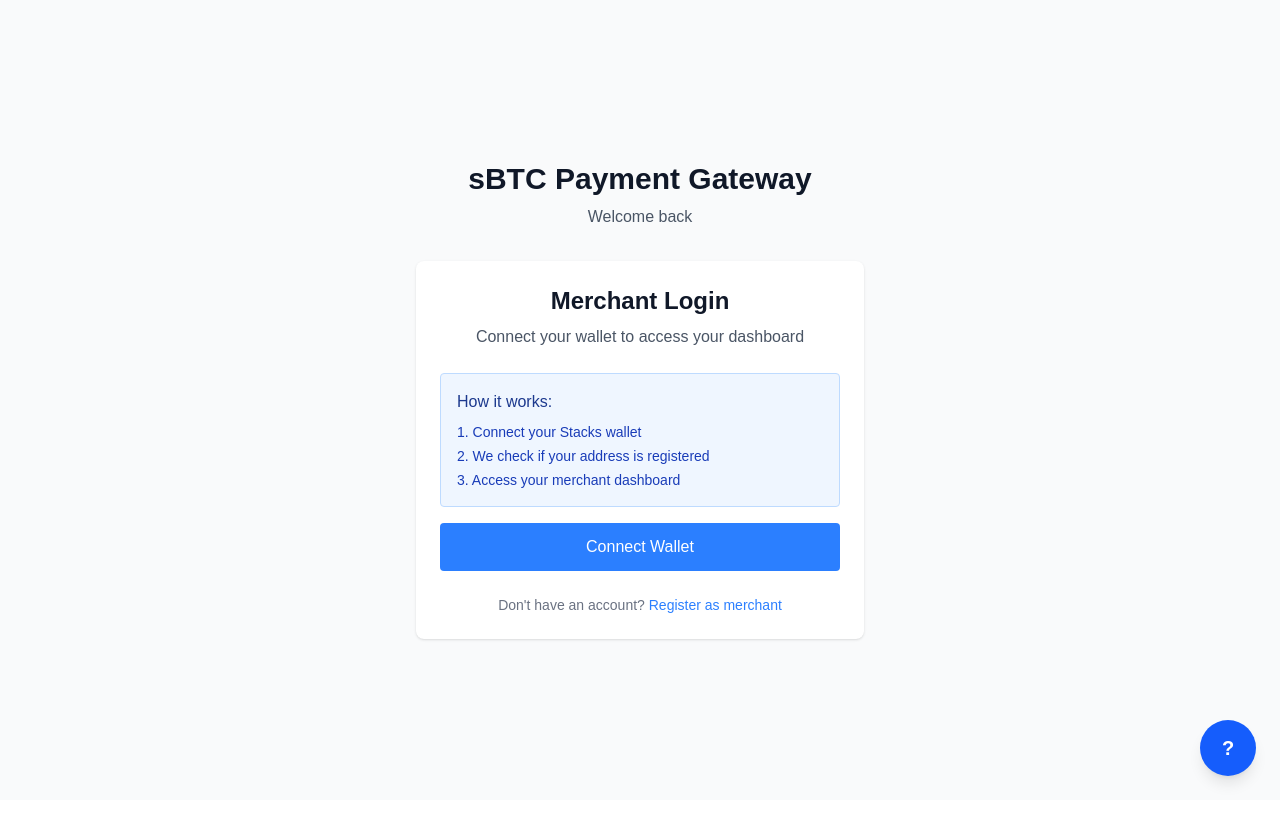
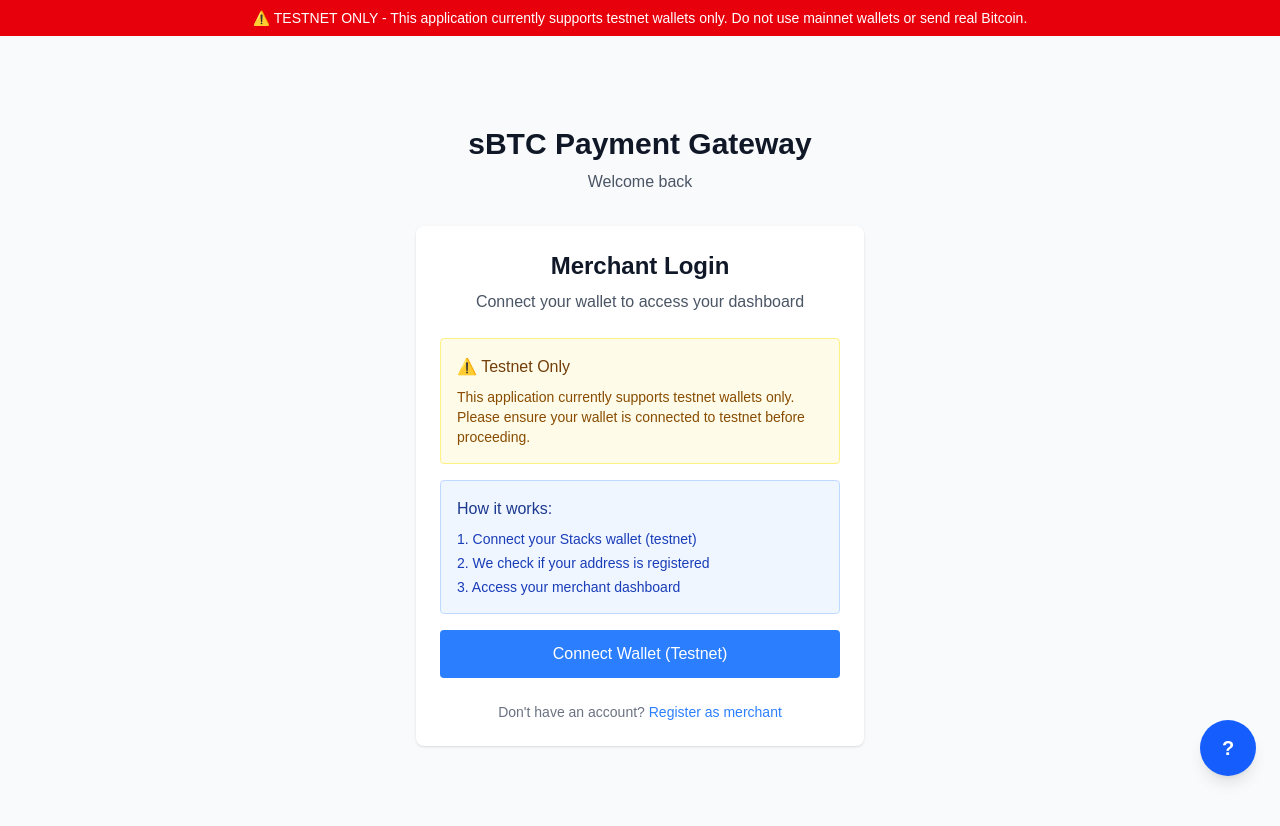
Before and after one commit to STX-CITY/sbtc-pay, a Next.js app: page /login in a window 1280 px wide. Shown: the top 826 px of the page. Before the commit the page ends 800 px from the top, so only its background shows below. Built offline with nearby package versions, Linux system fonts and the light colour scheme.

Commit message:
only allow testnet

```diff
--- a/src/app/docs/page.tsx
+++ b/src/app/docs/page.tsx
@@ -495,7 +495,7 @@ const paymentIntent = await sbtcPay.paymentIntents.create({
                 <div className="bg-white rounded-lg shadow-sm border p-6">
                   <h3 className="text-lg font-semibold mb-3 text-gray-900">Base URL</h3>
                   <div className="bg-gray-100 rounded p-3">
-                    <code className="text-sm">https://api.sbtcpay.com/v1</code>
+                    <code className="text-sm">https://sbtcpay.org/v1</code>
                   </div>
                 </div>
 
--- a/src/app/layout.tsx
+++ b/src/app/layout.tsx
@@ -1,6 +1,7 @@
 import type { Metadata } from "next";
 import "./globals.css";
 import { DocsFAB } from '@/components/docs/docs-fab';
+import { TestnetWarning } from '@/components/testnet-warning';
 
 
 export const metadata: Metadata = {
@@ -15,8 +16,8 @@ export default function RootLayout({
 }>) {
   return (
     <html lang="en">
-      <body
-      >
+      <body>
+        <TestnetWarning />
         {children}
         <DocsFAB />
       </body>
--- a/src/app/page.tsx
+++ b/src/app/page.tsx
@@ -65,9 +65,7 @@ export default function LandingPage() {
               <Link href="#features" className="text-gray-600 hover:text-gray-900 transition-colors">
                 Features
               </Link>
-              <Link href="#pricing" className="text-gray-600 hover:text-gray-900 transition-colors">
-                Pricing
-              </Link>
+
             </nav>
             <div className="flex items-center space-x-4">
               <Link href="/login" className="text-gray-600 hover:text-gray-900 transition-colors">
@@ -362,7 +360,7 @@ app.post('/webhooks', (req, res) => {
       {/* Footer */}
       <footer className="bg-gray-900 text-gray-300 py-16">
         <div className="max-w-7xl mx-auto px-4 sm:px-6 lg:px-8">
-          <div className="grid grid-cols-2 md:grid-cols-4 gap-8">
+          {/* <div className="grid grid-cols-2 md:grid-cols-4 gap-8">
             <div>
               <h3 className="text-white font-semibold mb-4">Product</h3>
               <ul className="space-y-2">
@@ -395,9 +393,9 @@ app.post('/webhooks', (req, res) => {
                 <li><Link href="/security" className="hover:text-white transition-colors">Security</Link></li>
               </ul>
             </div>
-          </div>
+          </div> */}
           <div className="border-t border-gray-800 mt-12 pt-8 text-center">
-            <p>&copy; 2024 sBTC Payment Gateway. Built on Stacks blockchain.</p>
+            <p>&copy; 2025 sBTC Payment Gateway. Built on Stacks blockchain.</p>
           </div>
         </div>
       </footer>
--- a/src/components/auth/merchant-login.tsx
+++ b/src/components/auth/merchant-login.tsx
@@ -15,10 +15,11 @@ interface MerchantData {
 
 export function MerchantLogin() {
   const router = useRouter();
-  const { isConnected, currentAddress, connectWallet } = useWalletStore();
+  const { isConnected, currentAddress, connectWallet, disconnectWallet, network } = useWalletStore();
 
   const [loading, setLoading] = useState(false);
   const [error, setError] = useState<string | null>(null);
+  const [isMainnetWallet, setIsMainnetWallet] = useState(false);
 
   const handleWalletLogin = async () => {
     setLoading(true);
@@ -32,6 +33,12 @@ export function MerchantLogin() {
       setError('Failed to connect wallet. Please try again.');
       setLoading(false);
     }
+  };
+
+  const handleDisconnectAndSwitch = () => {
+    disconnectWallet();
+    setIsMainnetWallet(false);
+    setError(null);
   };
 
   const checkMerchantRegistration = async (address: string) => {
@@ -74,9 +81,28 @@ export function MerchantLogin() {
   // Check registration when wallet is connected
   useEffect(() => {
     if (isConnected && currentAddress && loading) {
+      // Check if using mainnet wallet (address starts with SP)
+      if (currentAddress.startsWith('SP')) {
+        setIsMainnetWallet(true);
+        setError('Mainnet wallet detected. Please disconnect and switch to testnet.');
+        setLoading(false);
+        return;
+      }
       checkMerchantRegistration(currentAddress);
     }
   }, [isConnected, currentAddress, loading]);
+
+  // Check for mainnet wallet on network change
+  useEffect(() => {
+    if (isConnected && currentAddress) {
+      if (currentAddress.startsWith('SP') || network === 'mainnet') {
+        setIsMainnetWallet(true);
+        setError('Mainnet wallet detected. Please disconnect and switch to testnet.');
+      } else {
+        setIsMainnetWallet(false);
+      }
+    }
+  }, [network, currentAddress, isConnected]);
 
   return (
     <div className="max-w-md mx-auto bg-white rounded-lg shadow p-6">
@@ -88,14 +114,29 @@ export function MerchantLogin() {
       {error && (
         <div className="bg-red-50 border border-red-200 text-red-600 px-4 py-3 rounded mb-4">
           {error}
+          {isMainnetWallet && (
+            <button
+              onClick={handleDisconnectAndSwitch}
+              className="mt-2 block w-full bg-red-600 text-white px-3 py-2 rounded text-sm hover:bg-red-700"
+            >
+              Disconnect Wallet & Switch Network
+            </button>
+          )}
         </div>
       )}
 
       <div className="space-y-4">
+        <div className="bg-yellow-50 border border-yellow-200 rounded p-4">
+          <h3 className="font-medium text-yellow-900 mb-2">⚠️ Testnet Only</h3>
+          <p className="text-sm text-yellow-800">
+            This application currently supports testnet wallets only. Please ensure your wallet is connected to testnet before proceeding.
+          </p>
+        </div>
+
         <div className="bg-blue-50 border border-blue-200 rounded p-4">
           <h3 className="font-medium text-blue-900 mb-2">How it works:</h3>
           <ul className="text-sm text-blue-800 space-y-1">
-            <li>1. Connect your Stacks wallet</li>
+            <li>1. Connect your Stacks wallet (testnet)</li>
             <li>2. We check if your address is registered</li>
             <li>3. Access your merchant dashboard</li>
           </ul>
@@ -103,16 +144,16 @@ export function MerchantLogin() {
 
         <button
           onClick={handleWalletLogin}
-          disabled={loading}
+          disabled={loading || isMainnetWallet}
           className={`w-full py-3 px-4 rounded font-medium ${
-            loading
+            loading || isMainnetWallet
               ? 'bg-gray-400 cursor-not-allowed'
               : isConnected
               ? 'bg-green-500 text-white'
               : 'bg-blue-500 hover:bg-blue-600 text-white'
           }`}
         >
-          {loading ? 'Checking...' : isConnected ? '✓ Wallet Connected - Verifying...' : 'Connect Wallet'}
+          {loading ? 'Checking...' : isMainnetWallet ? 'Please switch to testnet' : isConnected ? '✓ Wallet Connected - Verifying...' : 'Connect Wallet (Testnet)'}
         </button>
 
         {isConnected && !loading && (
--- /dev/null
+++ b/src/components/testnet-warning.tsx
@@ -0,0 +1,9 @@
+'use client';
+
+export function TestnetWarning() {
+  return (
+    <div className="bg-red-600 text-white px-4 py-2 text-center text-sm font-medium">
+      ⚠️ TESTNET ONLY - This application currently supports testnet wallets only. Do not use mainnet wallets or send real Bitcoin.
+    </div>
+  );
+}
--- a/src/stores/WalletStore.ts
+++ b/src/stores/WalletStore.ts
@@ -115,16 +115,13 @@ const useWalletStore = create(
                   // Determine if it's mainnet or testnet based on prefix
                   if (stxAddress.startsWith('SP')) {
                     mainnetAddress = stxAddress;
-                    // For testnet, we'll use the same address structure but it would start with ST
-                    testnetAddress = stxAddress.replace('SP', 'ST');
                   } else if (stxAddress.startsWith('ST')) {
                     testnetAddress = stxAddress;
-                    mainnetAddress = stxAddress.replace('ST', 'SP');
                   }
                 }
 
                 // Fallback to data from connection response
-                if (!mainnetAddress && data.authResponse?.profile?.stxAddress) {
+                if (!mainnetAddress && !testnetAddress && data.authResponse?.profile?.stxAddress) {
                   mainnetAddress = data.authResponse.profile.stxAddress.mainnet || '';
                   testnetAddress = data.authResponse.profile.stxAddress.testnet || '';
                 }
@@ -144,8 +141,15 @@ const useWalletStore = create(
                   userSession: data.userSession
                 };
 
-                // Set the appropriate address based on current network
-                const currentAddress = networkType === 'mainnet' ? mainnetAddress : testnetAddress;
+                // Set the appropriate address - use whatever address is available
+                // If network is testnet but only mainnet address exists, still set it
+                // This allows the merchant-login component to detect and handle the mismatch
+                let currentAddress = '';
+                if (networkType === 'testnet') {
+                  currentAddress = testnetAddress || mainnetAddress;
+                } else {
+                  currentAddress = mainnetAddress || testnetAddress;
+                }
 
                 set({
                   userData: newUserData,
@@ -158,7 +162,7 @@ const useWalletStore = create(
                 if (currentAddress) {
                   get().fetchBalance(currentAddress);
                 }
-                get().fetchBlockHeight();
+                // get().fetchBlockHeight();
 
                 resolve();
               },
```
